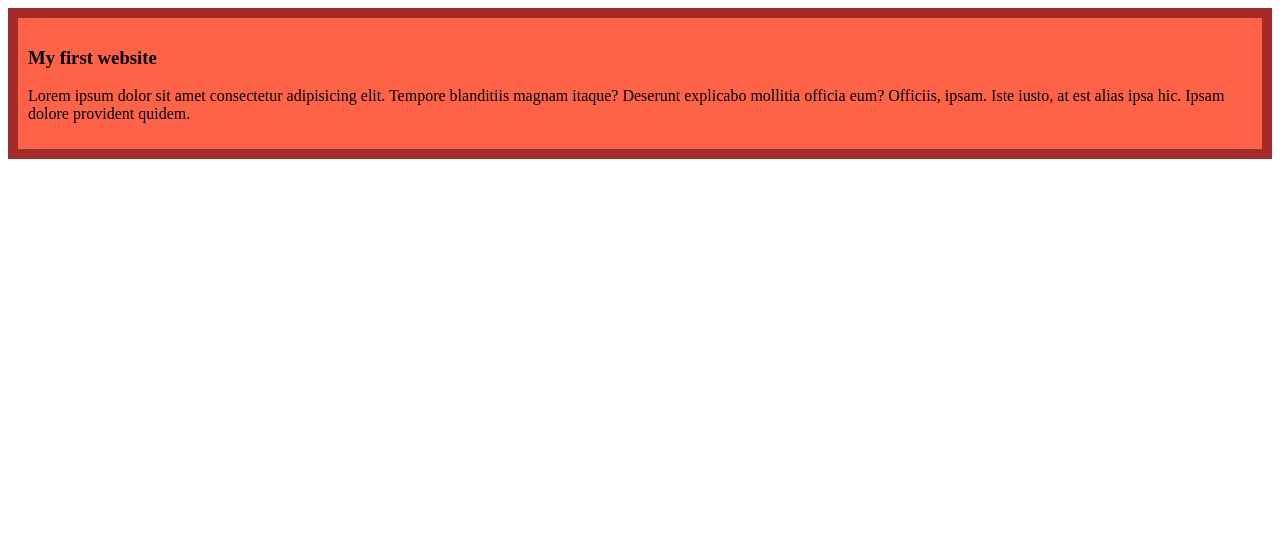
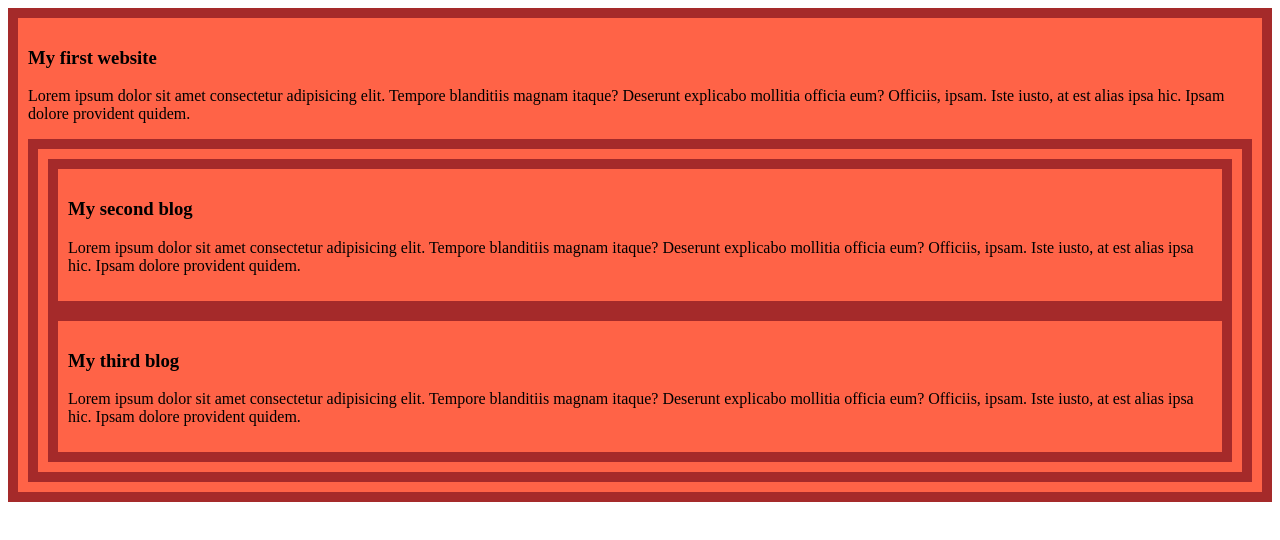
Before and after one commit to nasim-ferdous/my-simple-website, a plain HTML site: page index.html in a window 1280 px wide. Drawn offline with Linux system fonts and the light colour scheme.

Commit message:
added second and third blog

```diff
--- a/index.html
+++ b/index.html
@@ -15,6 +15,24 @@
             mollitia officia eum? Officiis, ipsam. Iste iusto, at
             est alias ipsa hic. Ipsam dolore provident quidem.
         </p>
+    <div>
+    <div>
+        <h3>My second blog</h3>
+        <p>
+            Lorem ipsum dolor sit amet consectetur adipisicing elit.
+            Tempore blanditiis magnam itaque? Deserunt explicabo
+            mollitia officia eum? Officiis, ipsam. Iste iusto, at
+            est alias ipsa hic. Ipsam dolore provident quidem.
+        </p>
+    </div>
+    <div>
+        <h3>My third blog</h3>
+        <p>
+            Lorem ipsum dolor sit amet consectetur adipisicing elit.
+            Tempore blanditiis magnam itaque? Deserunt explicabo
+            mollitia officia eum? Officiis, ipsam. Iste iusto, at
+            est alias ipsa hic. Ipsam dolore provident quidem.
+        </p>
     </div>
 
 </body>
--- a/styles/blog.css
+++ b/styles/blog.css
@@ -2,4 +2,5 @@ div{
     background-color: tomato;
     padding: 10px;
     border: 10px solid brown;
+    margin-bottom: 10ox;
 }
```
